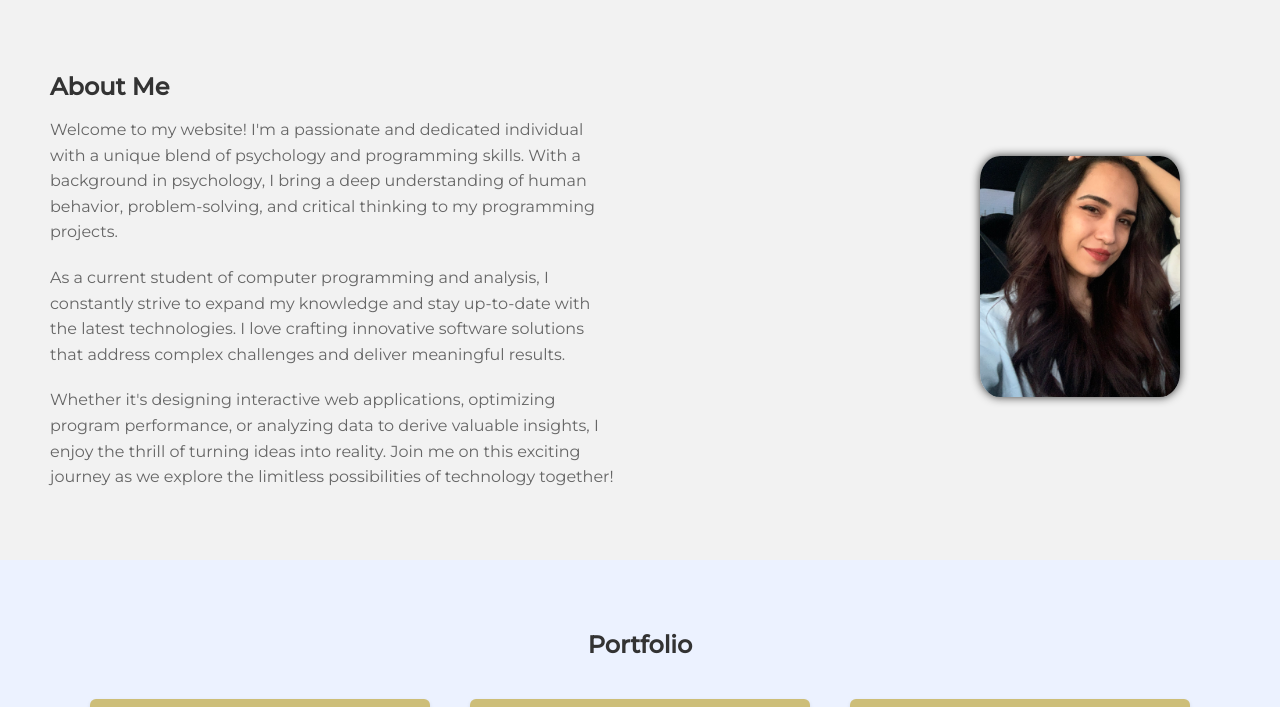
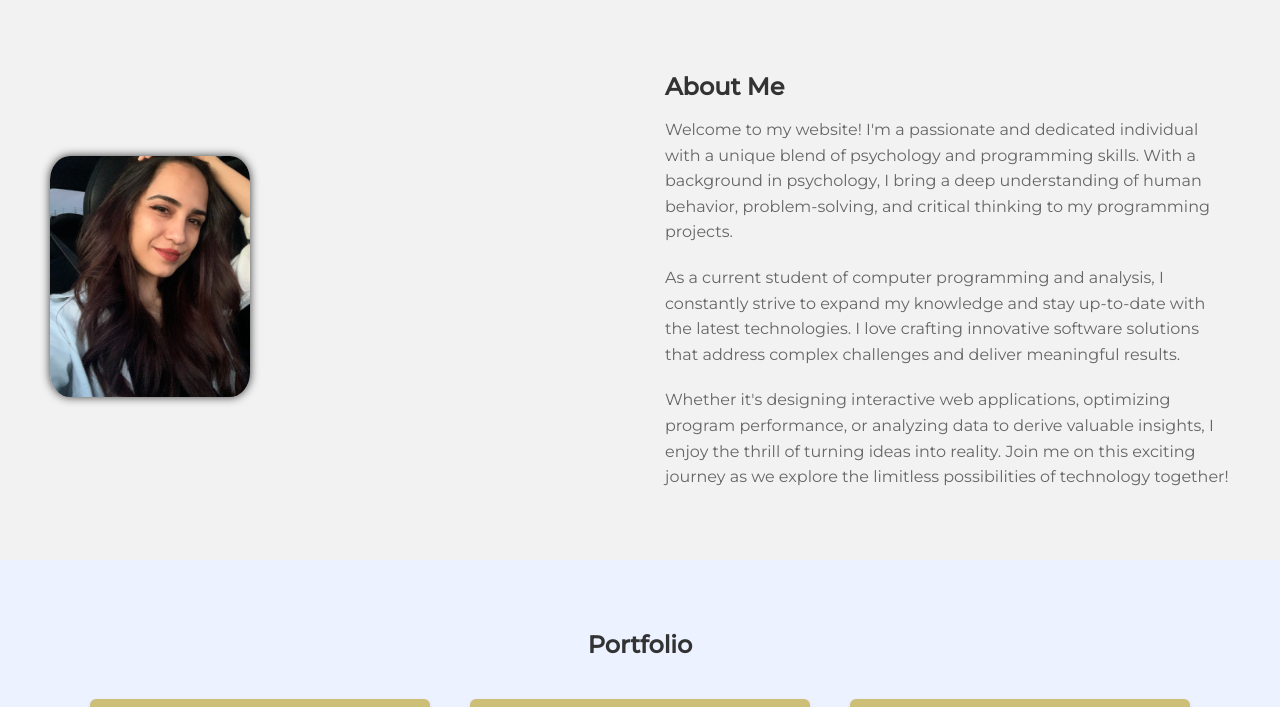
Before and after one commit to di1ara/di1ara.github.io, a plain HTML site: page index.html in a window 1280 px wide. Shown: the part 802-1509 px from the top of the page. Drawn offline with Linux system fonts and the light colour scheme.

Commit message:
changes to push

```diff
--- a/css/styles.css
+++ b/css/styles.css
@@ -130,7 +130,7 @@ p {
 }
 /* About Section */
 #about {
-    padding: 50px;
+    padding: 50px ;
     background-color: #F2F2F2;
 }
 
@@ -139,10 +139,22 @@ p {
     align-items: center;
 }
 
+.about-image {
+    flex: 1;
+    text-align: left;
+    padding-right: 50px;
+}
+
+.about-image img {
+    width: 400px; /* Adjust the width as desired */
+    height: auto;
+    border-radius: 10%;
+    box-shadow: 0 0 10px #333;
+}
+
 .about-text {
-    max-width: 600px;
     flex: 1;
-
+    text-align: left;
 }
 
 .about-text h3 {
@@ -156,19 +168,6 @@ p {
     line-height: 1.6;
     margin-bottom: 20px;
     color: #666;
-}
-
-.about-image {
-    flex:1;
-    text-align: right;
-    padding-right: 50px;
-
-}
-
-.about-image img {
-    width: 100%;
-    border-radius: 10%;
-    box-shadow: 0 0 10px #333;
 }
 /* Portfolio Section */
 #portfolio {
--- a/index.html
+++ b/index.html
@@ -46,14 +46,14 @@
 
 <section id="about">
     <div class="about-content">
+        <div class="about-image">
+            <img src="images/my-picture2.JPG" alt="Profile Picture">
+        </div>
         <div class="about-text">
             <h3>About Me</h3>
             <p>Welcome to my website! I'm a passionate and dedicated individual with a unique blend of psychology and programming skills. With a background in psychology, I bring a deep understanding of human behavior, problem-solving, and critical thinking to my programming projects.</p>
             <p>As a current student of computer programming and analysis, I constantly strive to expand my knowledge and stay up-to-date with the latest technologies. I love crafting innovative software solutions that address complex challenges and deliver meaningful results.</p>
             <p>Whether it's designing interactive web applications, optimizing program performance, or analyzing data to derive valuable insights, I enjoy the thrill of turning ideas into reality. Join me on this exciting journey as we explore the limitless possibilities of technology together!</p>
-        </div>
-        <div class="about-image">
-            <img src="images/my-picture2.JPG" alt="Profile Picture">
         </div>
     </div>
 </section>
```
